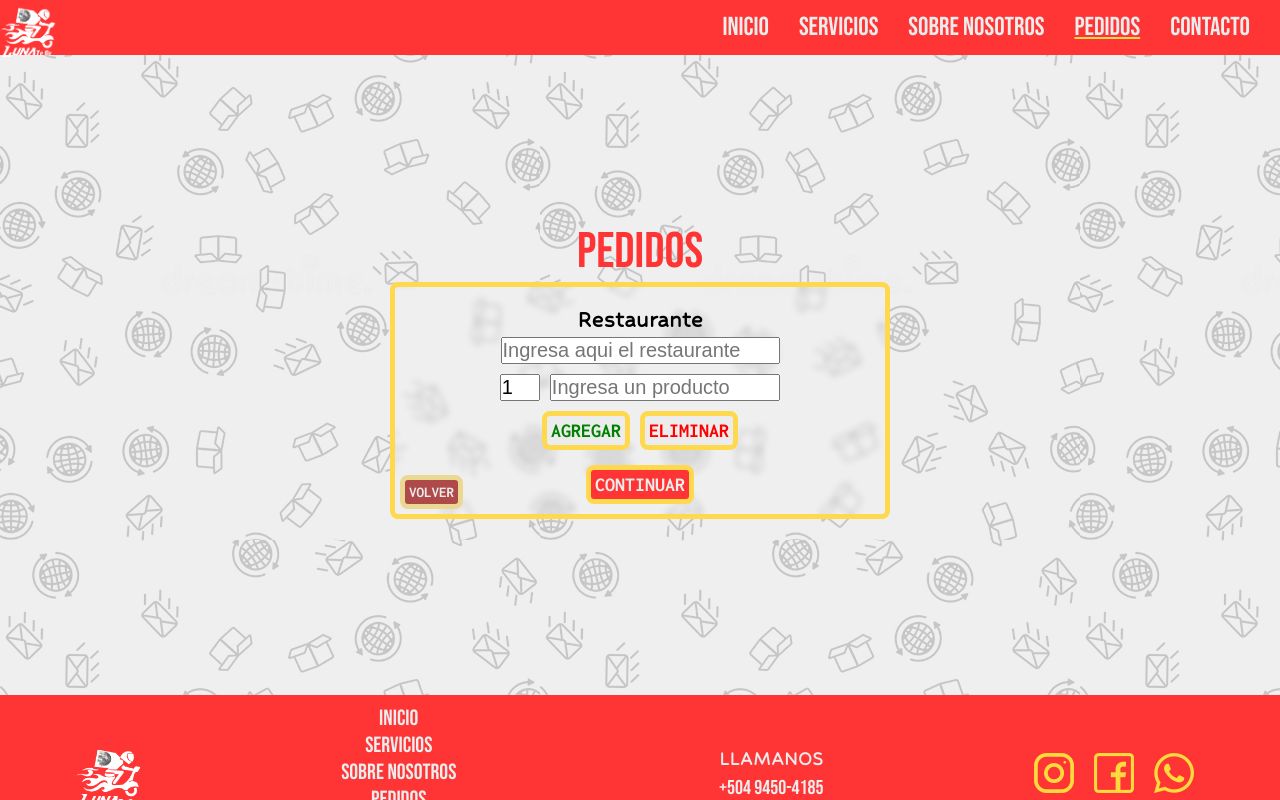
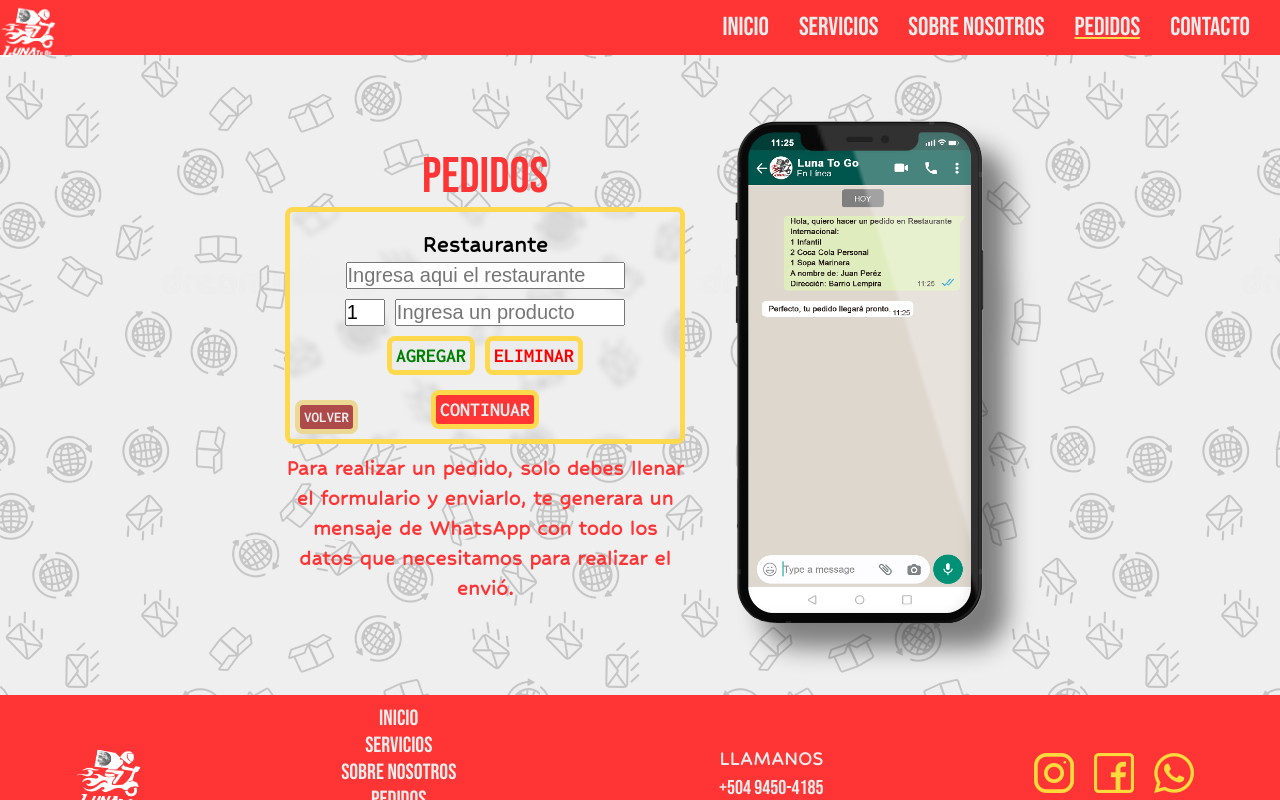
Before and after one commit to isaiorellana-dev/luna-t-g, a React app: page /pedidos in a window 1280 px wide. Both pictures are taken after a click on the button "CONTINUAR". Built offline with nearby package versions, Linux system fonts and the light colour scheme.

Commit message:
📱 Mockup de el telefono
Mockup del telefono agregado en la pagina de pedidos

```diff
--- a/src/components/PedidosFormulario.js
+++ b/src/components/PedidosFormulario.js
@@ -204,7 +204,7 @@ const PedidosFormulario = () => {
           fase === 1 ? "fase-inactiva" : undefined
         } button-continuar `}
       >
-        {(fase === 3 && "Pedir") || (fase === 2 && "Continuar")}
+        {(fase === 3 && "Enviar") || (fase === 2 && "Continuar")}
       </button>
     </form>
   );
--- /dev/null
+++ b/src/components/PedidosMockup.js
@@ -0,0 +1,9 @@
+import React from "react";
+import teléfono from "@img/telefono-luna.png";
+import "@styles/components/PedidosMockup.scss";
+
+const PedidosMockup = () => {
+  return <img src={teléfono} className="mockup-img"></img>;
+};
+
+export default PedidosMockup;
--- a/src/pages/Pedidos.js
+++ b/src/pages/Pedidos.js
@@ -1,5 +1,6 @@
 import React from "react";
 import PedidosFormulario from "@components/PedidosFormulario";
+import PedidosMockup from "@components/PedidosMockup";
 import "@styles/pages/Pedidos.scss";
 
 const Pedidos = () => {
@@ -9,8 +10,15 @@ const Pedidos = () => {
         <div className="pedidos__form-container">
           <h1>Pedidos</h1>
           <PedidosFormulario />
+          <p>
+            Para realizar un pedido, solo debes llenar el formulario y enviarlo,
+            te generara un mensaje de WhatsApp con todo los datos que
+            necesitamos para realizar el envió.
+          </p>
         </div>
-        <div></div>
+      </section>
+      <section className="pedidos__mockup-container">
+        <PedidosMockup />
       </section>
     </div>
   );
--- /dev/null
+++ b/src/styles/components/PedidosMockup.scss
@@ -0,0 +1,12 @@
+.mockup-img {
+  margin: 0px 20px 0px 40px;
+  width: 250px;
+  filter: drop-shadow(25px 25px 12px rgba(0, 0, 0, 0.473));
+}
+@media (max-width: 768px) {
+  .mockup-img {
+    margin: 0 auto;
+    padding: 20px;
+    width: 100%;
+  }
+}
--- a/src/styles/pages/Pedidos.scss
+++ b/src/styles/pages/Pedidos.scss
@@ -1,9 +1,22 @@
-.pedidos__form-container {
+.pedidos__main-container {
   display: flex;
-  flex-direction: column;
   justify-content: center;
   align-items: center;
-  width: 100%;
-  min-height: 80vh;
-  padding: 0px 10px 0px 10px;
+  .pedidos__form-container {
+    display: flex;
+    flex-direction: column;
+    justify-content: center;
+    align-items: center;
+    width: 100%;
+    min-height: 80vh;
+    padding: 0px 10px 0px 10px;
+  }
 }
+@media (max-width: 768px) {
+  .pedidos__main-container {
+    flex-direction: column;
+    .pedidos__form-container {
+      min-height: auto;
+    }
+  }
+}
```
Also changed, not shown: src/assets/img/telefono-luna.png (added).
